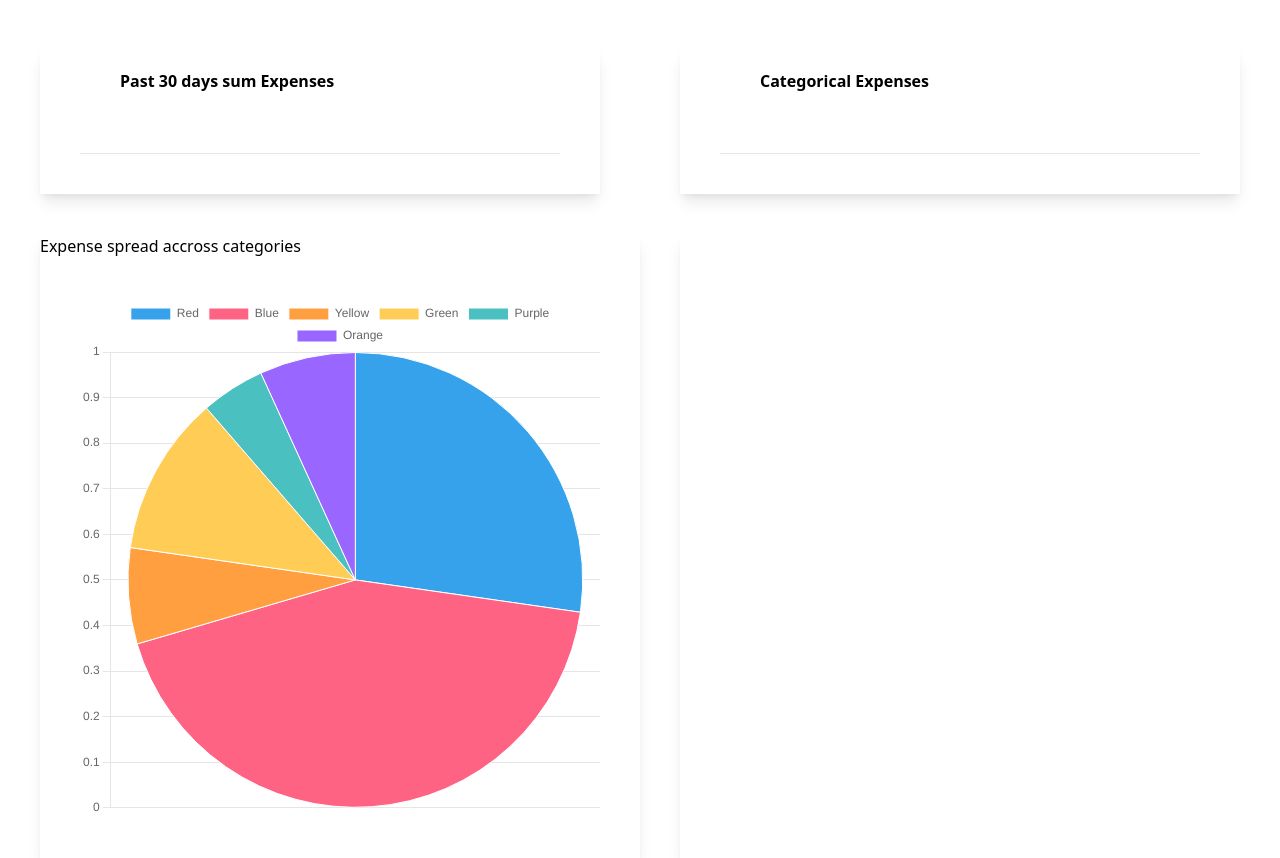
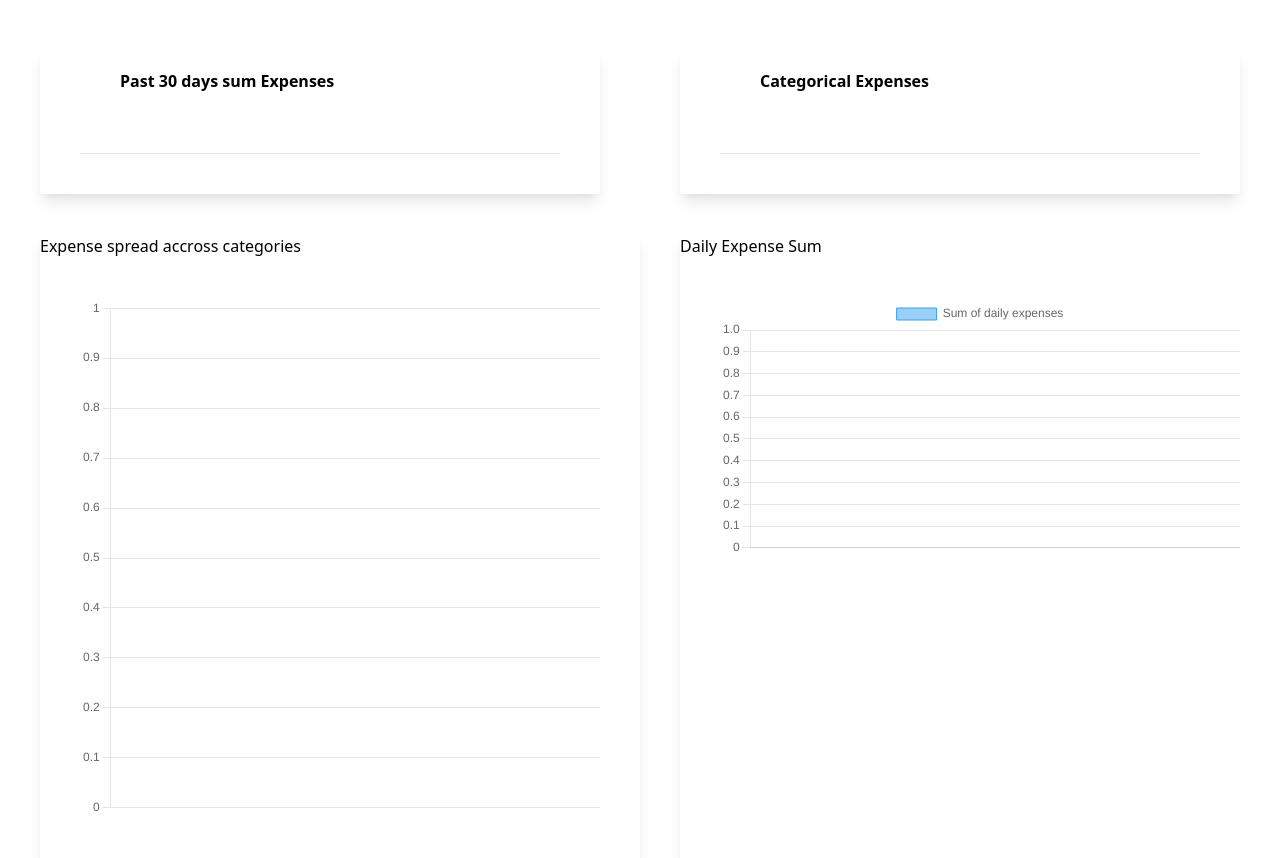
Before and after one commit to chebishev/DjangoProjectsUdemy, a Django app: page / in a window 1280 px wide. Shown: the part 863-1721 px from the top of the page. Run offline with Django 5.2, Linux system fonts and the light colour scheme; data that the repository does not hold is empty; style sheets or scripts are compiled from the project's sources.

Commit message:
add line chart for daily expenses update requirements.txt add screenshot of the interface

```diff
--- a/AdvancedExpenseTracker/expense_tracker/main_app/templates/main_app/index.html
+++ b/AdvancedExpenseTracker/expense_tracker/main_app/templates/main_app/index.html
@@ -104,7 +104,7 @@
         </span>
       </div>
       <div class="flex flex-wrap px-20 py-5">
-        <span class="text-green-500">$ {{ daily_sum.sum|intcomma }}</span>
+        <span class="text-green-500">$ {{ daily_sum.sum }}</span>
       </div>
       {% endfor %}
     </div>
@@ -132,10 +132,11 @@
 <div class="flex">
   <div class="w-1/2 shadow-lg ml-10">
     <h1>Expense spread accross categories</h1>
-    <canvas id="myChart" class="m-10"></canvas>
+    <canvas id="FirstChart" class="m-10"></canvas>
   </div>
   <div class="w-1/2 shadow-lg ml-10">
-
+    <h1>Daily Expense Sum</h1>
+    <canvas id="SecondChart" class="m-10"></canvas>
   </div>
 </div>
 <script src="
@@ -143,15 +144,61 @@ https://cdn.jsdelivr.net/npm/chart.js@4.4.9/dist/chart.umd.min.js
 "></script>
 
 <script>
-  const ctx = document.getElementById('myChart');
+  const categories = []
+  const categorySums = []
 
-new Chart(ctx, {
+  const dates = []
+  const sums = []
+
+  const categorySumDivs = document.getElementById('category-sum-table').getElementsByTagName('div')
+
+  for (i = 0; i < categorySumDivs.length; i++){
+    if (i % 2 == 1){
+      categorySums.push(categorySumDivs[i].innerText.replace("$ ", ""))
+    }else{
+      categories.push(categorySumDivs[i].innerText)
+    }
+  }
+
+  const dailySumDivs = document.getElementById('30-day-table').getElementsByTagName('div')
+
+  for (i = 0; i < dailySumDivs.length; i++){
+    if (i % 2 == 1){
+      sums.push(dailySumDivs[i].innerText.replace("$ ", ""))
+    }else{
+      dates.push(dailySumDivs[i].innerText)
+    }
+  }
+
+  const first_context = document.getElementById('FirstChart');
+  const second_context = document.getElementById('SecondChart');
+
+new Chart(first_context, {
   type: 'pie',
   data: {
-    labels: ['Red', 'Blue', 'Yellow', 'Green', 'Purple', 'Orange'],
+    labels: categories,
     datasets: [{
-      label: '# of Votes',
-      data: [12, 19, 3, 5, 2, 3],
+      label: 'Expense accross categories',
+      data: categorySums,
+      borderWidth: 1
+    }]
+  },
+  options: {
+    scales: {
+      y: {
+        beginAtZero: true
+      }
+    }
+  }
+});
+
+new Chart(second_context, {
+  type: 'line',
+  data: {
+    labels: dates,
+    datasets: [{
+      label: 'Sum of daily expenses',
+      data: sums,
       borderWidth: 1
     }]
   },
```
Also changed, not shown: 1 other file.
